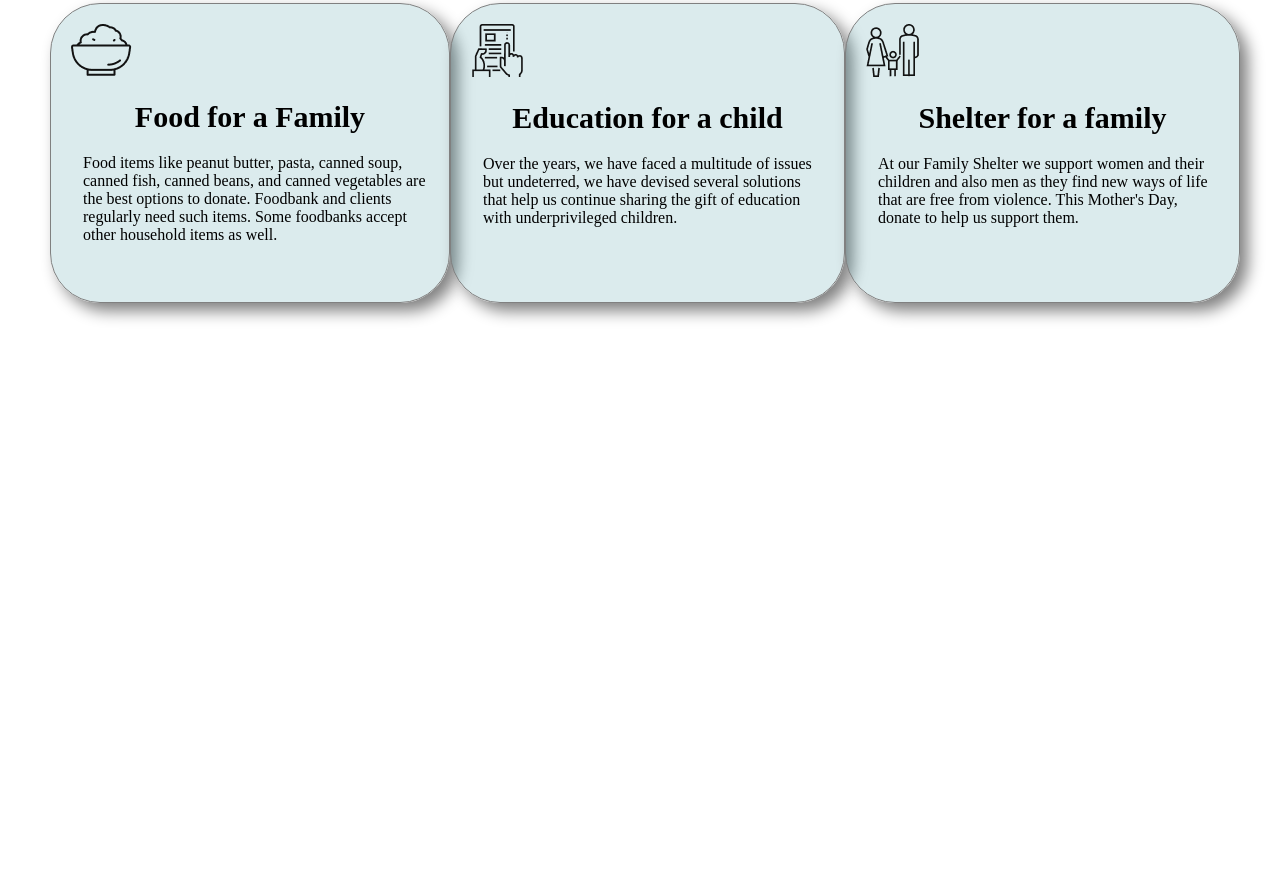
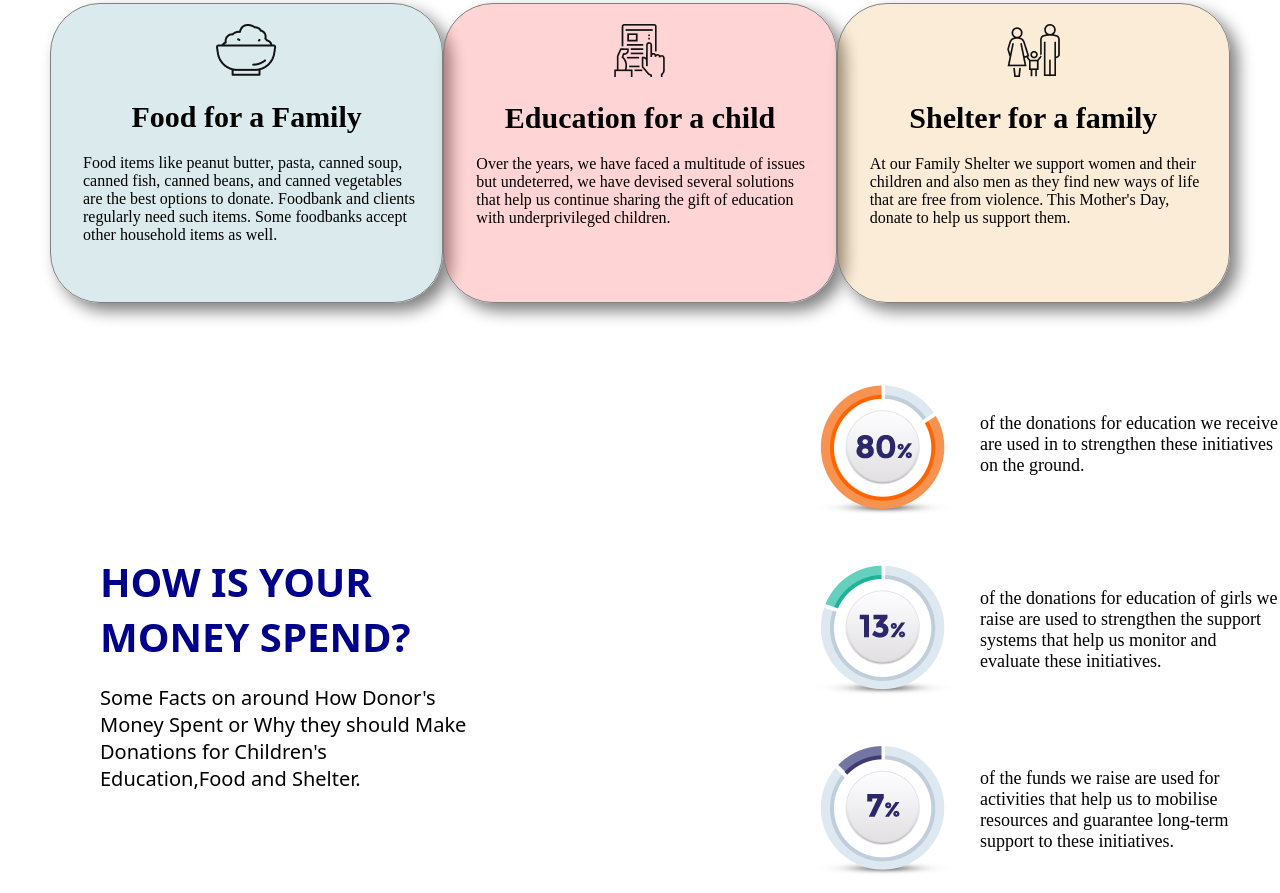
Before and after one commit to Ishrak12/assignment-1, a plain HTML site: page index.html in a window 1280 px wide. Shown: the part 1361-2254 px from the top of the page. Before the commit the page ends 1714 px from the top, so only its background shows below. Drawn offline with Linux system fonts and the light colour scheme.

Commit message:
new style added

```diff
--- a/index.html
+++ b/index.html
@@ -78,7 +78,7 @@
 
     <div class="donation-types">
 
-        <div class="food-icon" id="icon-1">
+        <div class="food-type" id="icon-1">
             <img src="icon/food.png" alt="">
 
 
@@ -100,7 +100,7 @@
         </div>
 
 
-        <div class="food-icon" id="icon-2">
+        <div class="education-type" id="icon-2">
             <img src="icon/Frame-1.png" alt="">
 
 
@@ -117,7 +117,7 @@
         </div>
 
 
-        <div class="food-icon" id="icon-3">
+        <div class="family-type" id="icon-3">
             <img src="icon/shelter.png" alt="">
 
 
@@ -140,7 +140,40 @@
 
 
     </div>
+    <div class="whole-div">
+        <div class="how-money-spend">
 
+            <div class="money-spend">
+
+                <h1>HOW IS YOUR MONEY
+                    SPEND?</h1>
+
+                <p>Some Facts on around How Donor's Money Spent or Why they should Make Donations for Children's
+                    Education,Food
+                    and Shelter.</p>
+
+            </div>
+        </div>
+        <div>
+            <div class=" money-spend-ratio-1">
+                <p>of the donations for education we receive are used in to strengthen these initiatives on the ground.
+                </p>
+
+            </div>
+            <div class=" money-spend-ratio-2">
+                <p>of the donations for education of girls we raise are used to strengthen the support systems that help
+                    us
+                    monitor and evaluate these initiatives.</p>
+
+            </div>
+            <div class=" money-spend-ratio-3">
+                <p>of the funds we raise are used for activities that help us to mobilise resources and guarantee
+                    long-term
+                    support to these initiatives.</p>
+
+            </div>
+        </div>
+    </div>
 
 
 
--- a/style.css
+++ b/style.css
@@ -10,7 +10,7 @@ body html {
 }
 
 .top-cover {
-    margin: 0%;
+    margin: 0;
 }
 
 .cover-image {
@@ -206,7 +206,7 @@ body html {
 
 }
 
-.food-icon {
+.food-type {
     width: 400px;
     height: 300px;
     border: 1px solid gray;
@@ -217,12 +217,124 @@ body html {
     background-color: #4f9da634;
 }
 
-.food-icon img {
-    margin-right: 300px;
+.education-type {
+    width: 400px;
+    height: 300px;
+    border: 1px solid gray;
+    text-align: center;
+    box-shadow: 8px 8px 16px gray;
+    padding: 20px;
+    border-radius: 50px;
+    background-color: #ff595942;
 
+    ;
 }
+
+.family-type {
+    width: 400px;
+    height: 300px;
+    border: 1px solid gray;
+    text-align: center;
+    box-shadow: 8px 8px 16px gray;
+    padding: 20px;
+    border-radius: 50px;
+    background-color: #e4a13c34;
+}
+
+
+
 
 .food-description p {
     text-align: left;
     padding-left: 12px;
 }
+
+.money-spend {
+    margin-left: 100px;
+    margin-right: 300px;
+    margin-top: 120px;
+    text-align: center;
+
+
+}
+
+.money-spend h1 {
+
+    color: darkblue;
+    font-size: 40px;
+    margin-bottom: 20px;
+    font-family: system-ui, -apple-system, BlinkMacSystemFont, 'Segoe UI', Roboto, Oxygen, Ubuntu, Cantarell, 'Open Sans', 'Helvetica Neue', sans-serif;
+    text-align: left;
+    margin-right: 70px;
+
+}
+
+.money-spend p {
+    color: rgb(0, 0, 0);
+    font-size: 20px;
+    margin-bottom: 20px;
+    font-family: system-ui, -apple-system, BlinkMacSystemFont, 'Segoe UI', Roboto, Oxygen, Ubuntu, Cantarell, 'Open Sans', 'Helvetica Neue', sans-serif;
+    text-align: left;
+    margin-right: 40px;
+}
+
+.money-spend-ratio-1 {
+    position: relative;
+    height: 150px;
+
+    background: url(/icon/how-icon1.png);
+    background-repeat: no-repeat;
+
+}
+
+.money-spend-ratio-2 {
+    position: relative;
+    height: 150px;
+
+    background: url(/icon/how-icon2.png);
+    background-repeat: no-repeat;
+
+}
+
+.money-spend-ratio-3 {
+    position: relative;
+    height: 150px;
+
+    background: url(/icon/how-icon3.png);
+    background-repeat: no-repeat;
+
+}
+
+.money-spend-ratio-1 p {
+    margin-left: 170px;
+    margin-top: 30px;
+    width: 300px;
+    padding-top: 30px;
+    font-size: 18px;
+}
+
+.money-spend-ratio-2 p {
+    margin-left: 170px;
+    margin-top: 30px;
+    width: 300px;
+    padding-top: 25px;
+    font-size: 18px;
+}
+
+.money-spend-ratio-3 p {
+    margin-left: 170px;
+    margin-top: 30px;
+    width: 300px;
+    padding-top: 25px;
+    font-size: 18px;
+}
+
+.how-money-spend {
+
+    margin: auto;
+}
+
+.whole-div {
+    display: inline-flex;
+
+}
```
Also changed, not shown: icon/how-icon1.png (added), icon/how-icon2.png (added), icon/how-icon3.png (added).
